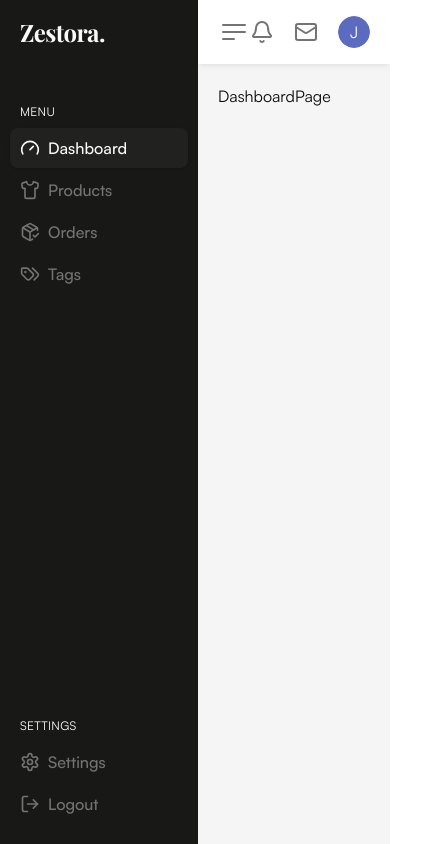
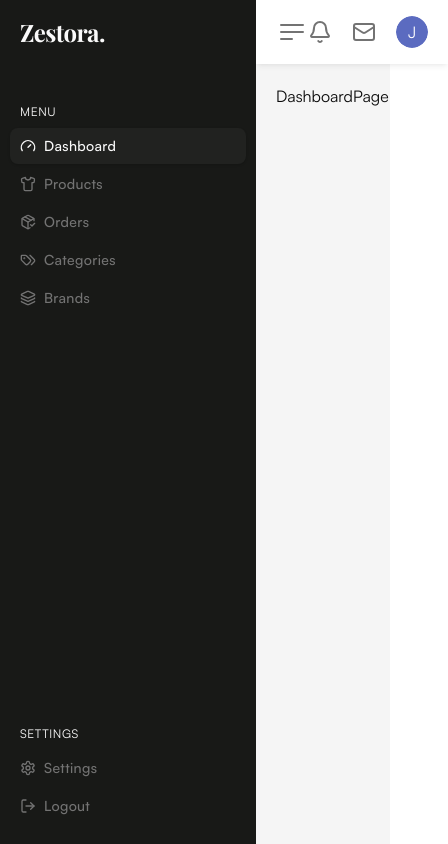
Before and after one commit to loqman1235/zestora, a Next.js app: page /dashboard in a window 390 px wide. Shown: the whole page, 448 px wide, since content can reach past the window. Built offline with nearby package versions, Linux system fonts and the light colour scheme; no server answers.

Commit message:
Implement SidebarProvider for managing sidebar state; refactor Sidebar and MainSection components for improved layout and functionality

```diff
--- a/app/(dashboard)/_components/Sidebar.tsx
+++ b/app/(dashboard)/_components/Sidebar.tsx
@@ -1,11 +1,21 @@
+"use client";
+
 import { Brand } from "@/components/global/brand";
 import { dashboardMenu, dashboardSettings } from "@/config/navigation";
 import { SidebarSection } from "./sidebar-section";
 import { SidebarLink } from "./sidebar-link";
+import { useSidebar } from "@/providers/sidebar-provider";
+import { cn } from "@/lib/utils";
 
 export const Sidebar = () => {
+  const { isOpen } = useSidebar();
   return (
-    <aside className="dashboard-sidebar-bg h-screen w-[16rem] bg-[var(--dashboard-sidebar-bg)] px-2.5 text-[var(--dashboard-sidebar-fg)]">
+    <aside
+      className={cn(
+        "fixed top-0 left-0 z-50 h-screen w-[16rem] bg-[var(--dashboard-sidebar-bg)] px-2.5 text-[var(--dashboard-sidebar-fg)] transition-transform duration-300 ease-in-out",
+        isOpen ? "translate-x-0" : "-translate-x-full",
+      )}
+    >
       <div className="flex h-16 items-center gap-2 px-2.5 py-5">
         <Brand className="md:text-2xl" />
       </div>
@@ -16,7 +26,7 @@ export const Sidebar = () => {
             <SidebarLink
               key={item.href}
               href={item.href}
-              icon={<item.icon className="mr-2 size-5" />}
+              icon={<item.icon className="mr-2 size-4 md:size-5" />}
               label={item.label}
             />
           ))}
@@ -28,7 +38,7 @@ export const Sidebar = () => {
               <SidebarLink
                 key={item.href}
                 href={item.href}
-                icon={<item.icon className="mr-2 size-5" />}
+                icon={<item.icon className="mr-2 size-4 md:size-5" />}
                 label={item.label}
               />
             ))}
--- /dev/null
+++ b/app/(dashboard)/_components/main-section.tsx
@@ -0,0 +1,21 @@
+"use client";
+
+import { cn } from "@/lib/utils";
+import { useSidebar } from "@/providers/sidebar-provider";
+import { DashboardNavbar } from "./dashboard-navbar";
+
+export const MainSection = ({ children }: { children: React.ReactNode }) => {
+  const { isOpen } = useSidebar();
+  return (
+    <main
+      className={cn(
+        "flex-1 transition-all duration-300 ease-in-out",
+        isOpen ? "ml-[var(--dashboard-sidebar-width)]" : "ml-0",
+      )}
+    >
+      <DashboardNavbar />
+
+      <div className="p-5">{children}</div>
+    </main>
+  );
+};
--- a/app/(dashboard)/_components/sidebar-link.tsx
+++ b/app/(dashboard)/_components/sidebar-link.tsx
@@ -32,7 +32,9 @@ export const SidebarLink = ({
         href={href}
       >
         {icon}
-        <span className="font-medium">{label}</span>
+        <span className="text-sm font-medium tracking-wide md:text-base">
+          {label}
+        </span>
       </Link>
     </li>
   );
--- a/app/(dashboard)/_components/sidebar-section.tsx
+++ b/app/(dashboard)/_components/sidebar-section.tsx
@@ -6,7 +6,7 @@ interface SidebarSectionProps {
 export const SidebarSection = ({ title, children }: SidebarSectionProps) => {
   return (
     <div className="mt-10 flex flex-col gap-2">
-      <span className="ml-2.5 text-xs tracking-wide uppercase">{title}</span>
+      <span className="ml-2.5 text-xs tracking-wider uppercase">{title}</span>
       <ul className="flex flex-col gap-0.5">{children}</ul>
     </div>
   );
--- a/app/(dashboard)/_components/sidebar-toggle.tsx
+++ b/app/(dashboard)/_components/sidebar-toggle.tsx
@@ -1,6 +1,14 @@
+"use client";
+
+import { useSidebar } from "@/providers/sidebar-provider";
+
 export const SidebarToggle = () => {
+  const { toggle } = useSidebar();
   return (
-    <button className="text-muted-foreground hover:text-primary cursor-pointer transition">
+    <button
+      onClick={toggle}
+      className="text-muted-foreground hover:text-primary cursor-pointer transition"
+    >
       <svg
         xmlns="http://www.w3.org/2000/svg"
         fill="none"
--- a/app/(dashboard)/layout.tsx
+++ b/app/(dashboard)/layout.tsx
@@ -1,6 +1,7 @@
 import { Metadata } from "next";
 import { Sidebar } from "./_components/sidebar";
-import { DashboardNavbar } from "./_components/dashboard-navbar";
+import { MainSection } from "./_components/main-section";
+import SidebarProvider from "@/providers/sidebar-provider";
 
 export const metadata: Metadata = {
   title: {
@@ -11,13 +12,11 @@ export const metadata: Metadata = {
 
 const DashboardLayout = ({ children }: { children: React.ReactNode }) => {
   return (
-    <div className="bg-muted flex h-screen">
-      <Sidebar />
-      <main className="flex-1">
-        <DashboardNavbar />
-
-        <div className="p-5">{children}</div>
-      </main>
+    <div className="bg-muted relative flex h-screen w-full">
+      <SidebarProvider>
+        <Sidebar />
+        <MainSection>{children}</MainSection>
+      </SidebarProvider>
     </div>
   );
 };
--- a/config/navigation.ts
+++ b/config/navigation.ts
@@ -1,5 +1,6 @@
 import {
   GaugeIcon,
+  LayersIcon,
   LogOutIcon,
   LucideIcon,
   PackageCheckIcon,
@@ -55,9 +56,14 @@ export const dashboardMenu: DashboardNavigation[] = [
     label: "Orders",
   },
   {
-    href: "/dashboard/tags",
+    href: "/dashboard/categories",
     icon: TagsIcon,
-    label: "Tags",
+    label: "Categories",
+  },
+  {
+    href: "/dashboard/brands",
+    icon: LayersIcon,
+    label: "Brands",
   },
 ];
 
--- /dev/null
+++ b/providers/sidebar-provider.tsx
@@ -0,0 +1,36 @@
+"use client";
+
+import { createContext, useContext, useState } from "react";
+
+interface SidebarContext {
+  isOpen: boolean;
+  toggle: () => void;
+}
+
+const SidebarContext = createContext<SidebarContext>({
+  isOpen: true,
+  toggle: () => {},
+});
+
+const SidebarProvider = ({ children }: { children: React.ReactNode }) => {
+  const [isOpen, setIsOpen] = useState(true);
+
+  const toggle = () => setIsOpen((prev) => !prev);
+
+  return (
+    <SidebarContext.Provider value={{ isOpen, toggle }}>
+      {children}
+    </SidebarContext.Provider>
+  );
+};
+
+export const useSidebar = () => {
+  const context = useContext(SidebarContext);
+
+  if (!context)
+    throw new Error("useSidebar must be used within a SidebarProvider");
+
+  return context;
+};
+
+export default SidebarProvider;
```
